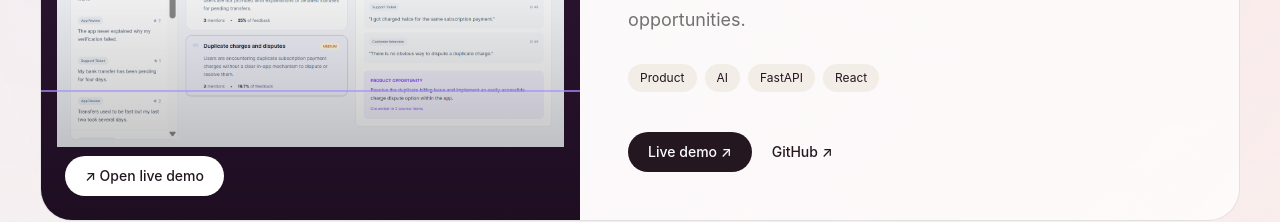
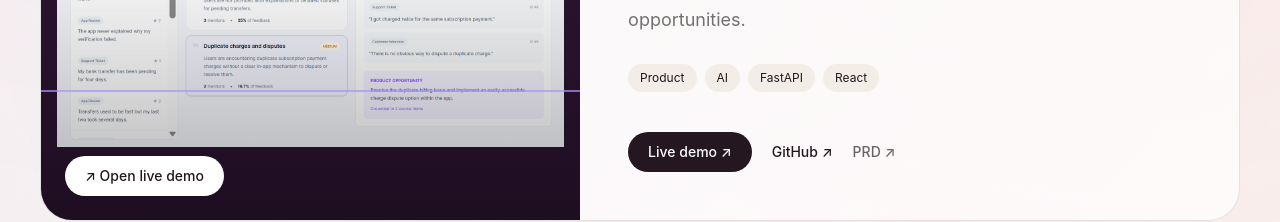
Before and after one commit to esutaria/eesha-portfolio, a React (Vite) app: page / in a window 1280 px wide. Shown: the part 2080-2302 px from the top of the page. Built offline with nearby package versions, Linux system fonts and the light colour scheme.

Commit message:
Add SenseAI PRD to portfolio

```diff
--- a/src/App.tsx
+++ b/src/App.tsx
@@ -15,6 +15,7 @@ const projects = [
     link: "https://github.com/esutaria/SARAH",
     demo: "https://youtu.be/WMObGMByjl4",
     github: "https://github.com/esutaria/SARAH",
+    prd:null,
     demoLabel: "▶ Watch demo",
   },
   {
@@ -30,6 +31,7 @@ const projects = [
     link: "https://frontend-jet-omega-82.vercel.app/",
     demo: "https://frontend-jet-omega-82.vercel.app/",
     github: "https://github.com/esutaria/SenseAI",
+    prd: "https://github.com/esutaria/SenseAI/blob/main/Product%20Requirements%20Document.md",
     demoLabel: "↗ Open live demo",
   },
   {
@@ -45,6 +47,7 @@ const projects = [
     link: "#",
     demo: null,
     github: null,
+    prd: null,
     demoLabel: null,
   },
 ]
@@ -344,6 +347,17 @@ function App() {
                           className="text-sm font-medium transition hover:translate-x-1 hover:text-[#8a3158]"
                         >
                           GitHub ↗
+                        </a>
+                      )}
+
+                      {project.prd && (
+                        <a
+                          href={project.prd}
+                          target="_blank"
+                          rel="noreferrer"
+                          className="text-sm font-medium text-black/60 transition hover:text-[#8a3158]"
+                        >
+                          PRD ↗
                         </a>
                       )}
 
```
